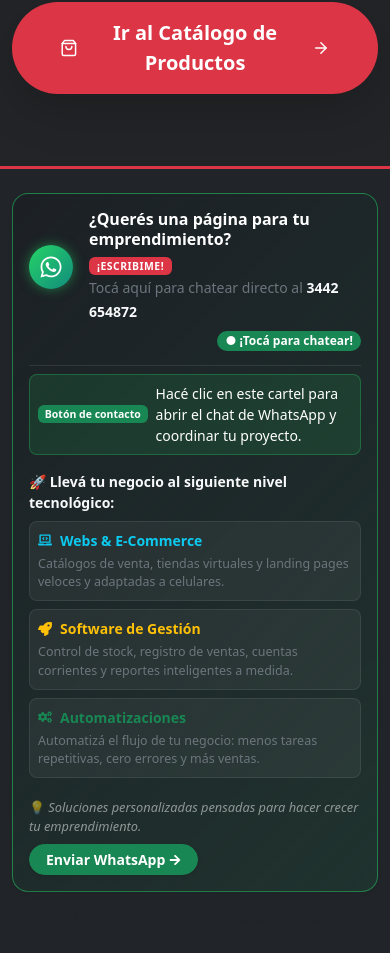
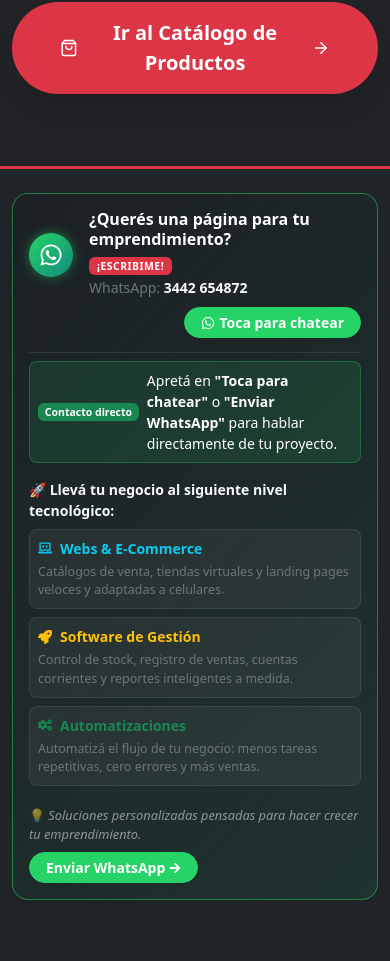
Before and after one commit to nicorromero/VentasProductosCongelados, a React (Vite) app in the folder Frontend/: page / in a window 390 px wide. Shown: the part 6406-7367 px from the top of the page. Built offline with nearby package versions, Linux system fonts and the light colour scheme; no server answers.

Commit message:
fix publicidad

```diff
--- a/Frontend/src/components/Footer.jsx
+++ b/Frontend/src/components/Footer.jsx
@@ -15,6 +15,20 @@ function Footer() {
                     border: 1px solid rgba(255, 255, 255, 0.14);
                     box-shadow: 0 4px 12px rgba(0, 0, 0, 0.3);
                     transition: all 0.35s cubic-bezier(0.4, 0, 0.2, 1);
+                }
+
+                .btn-promo-whatsapp {
+                    background-color: #25D366;
+                    border-color: #25D366;
+                    color: #ffffff !important;
+                    transition: all 0.2s ease-in-out;
+                }
+
+                .btn-promo-whatsapp:hover, .btn-promo-whatsapp:focus {
+                    background-color: #1ebc57 !important;
+                    border-color: #1ebc57 !important;
+                    color: #ffffff !important;
+                    transform: scale(1.04);
                 }
 
                 /* En computadoras (>= 768px): Colapsado por defecto, se despliega suavemente al pasar el mouse */
@@ -45,7 +59,7 @@ function Footer() {
                     }
                 }
 
-                /* En celulares (< 768px): SIEMPRE desplegado para que el usuario pueda ver toda la información de inmediato */
+                /* En celulares (< 768px): SIEMPRE desplegado para lectura cómoda */
                 @media (max-width: 767.98px) {
                     .footer-promo-card {
                         background: linear-gradient(135deg, rgba(28, 32, 37, 0.98) 0%, rgba(25, 135, 84, 0.14) 100%);
@@ -61,19 +75,13 @@ function Footer() {
             `}</style>
 
             <div className="container d-flex justify-content-center mb-3">
-                <a
-                    href={whatsappUrl}
-                    target="_blank"
-                    rel="noopener noreferrer"
-                    className="text-decoration-none"
+                <div
+                    className="footer-promo-card rounded-4 p-3 text-start position-relative shadow-sm"
                     style={{
                         maxWidth: '680px',
                         width: '100%',
-                        cursor: 'pointer',
                     }}
-                    aria-label="Contacto por WhatsApp para desarrollo web y software de gestión"
                 >
-                    <div className="footer-promo-card rounded-4 p-3 text-start position-relative shadow-sm">
                     {/* Cabecera principal llamativa */}
                     <div className="d-flex align-items-center justify-content-between gap-2 flex-wrap">
                         <div className="d-flex align-items-center gap-3">
@@ -97,19 +105,25 @@ function Footer() {
                                     </span>
                                 </h6>
                                 <span className="text-secondary small">
-                                        Tocá aquí para chatear directo al <strong className="text-light">3442 654872</strong>
+                                    WhatsApp: <strong className="text-light">3442 654872</strong>
                                 </span>
                             </div>
                         </div>
 
-                            <div className="d-flex align-items-center gap-2 ms-auto">
-                                {/* Indicador para pantallas de escritorio */}
-                                <span className="badge rounded-pill bg-dark border border-secondary text-light small px-3 py-1 d-none d-md-inline-flex align-items-center gap-1">
-                                    <span style={{ color: '#25D366' }}>●</span> Pasa el mouse para ver más
-                                </span>
-                                {/* Indicador para pantallas de celular */}
-                                <span className="badge rounded-pill bg-success text-white small px-2 py-1 d-inline-flex d-md-none align-items-center gap-1">
-                                    ● ¡Tocá para chatear!
+                        <div className="d-flex align-items-center gap-2 ms-auto flex-wrap">
+                            {/* Botón 'Toca para chatear' */}
+                            <a
+                                href={whatsappUrl}
+                                target="_blank"
+                                rel="noopener noreferrer"
+                                className="btn btn-sm btn-promo-whatsapp fw-bold rounded-pill px-3 py-1 shadow-sm d-inline-flex align-items-center gap-1 text-decoration-none"
+                            >
+                                <FaWhatsapp size={14} /> Toca para chatear
+                            </a>
+
+                            {/* Indicador de más info para escritorio */}
+                            <span className="badge rounded-pill bg-dark border border-secondary text-light small px-2 py-1 d-none d-md-inline-flex align-items-center gap-1">
+                                <span style={{ color: '#25D366' }}>●</span> Más info
                             </span>
                             <FaChevronDown className="footer-promo-chevron text-muted d-none d-md-inline-block" />
                         </div>
@@ -127,8 +141,8 @@ function Footer() {
                             }}
                         >
                             <small className="d-flex align-items-center gap-2 fw-medium">
-                                    <span className="badge bg-success">Botón de contacto</span>
-                                    <span>Hacé clic en este cartel para abrir el chat de WhatsApp y coordinar tu proyecto.</span>
+                                <span className="badge bg-success">Contacto directo</span>
+                                <span>Apretá en <strong>"Toca para chatear"</strong> o <strong>"Enviar WhatsApp"</strong> para hablar directamente de tu proyecto.</span>
                             </small>
                         </div>
 
@@ -187,13 +201,18 @@ function Footer() {
                             <span className="text-white-50 small" style={{ fontSize: '0.8rem' }}>
                                 💡 <em>Soluciones personalizadas pensadas para hacer crecer tu emprendimiento.</em>
                             </span>
-                                <span className="btn btn-sm btn-success fw-bold px-3 py-1 rounded-pill d-inline-flex align-items-center gap-1 shadow-sm">
+                            {/* Botón 'Enviar WhatsApp' */}
+                            <a
+                                href={whatsappUrl}
+                                target="_blank"
+                                rel="noopener noreferrer"
+                                className="btn btn-sm btn-promo-whatsapp fw-bold px-3 py-1 rounded-pill d-inline-flex align-items-center gap-1 shadow-sm text-decoration-none"
+                            >
                                 Enviar WhatsApp <FaArrowRight size={12} />
-                                </span>
+                            </a>
                         </div>
                     </div>
                 </div>
-                </a>
             </div>
 
             <p className="text-muted small mb-0">© {new Date().getFullYear()} KE · PERNIL — Todos los derechos reservados</p>
```
Lines whose indentation alone changed are shown as unchanged.
